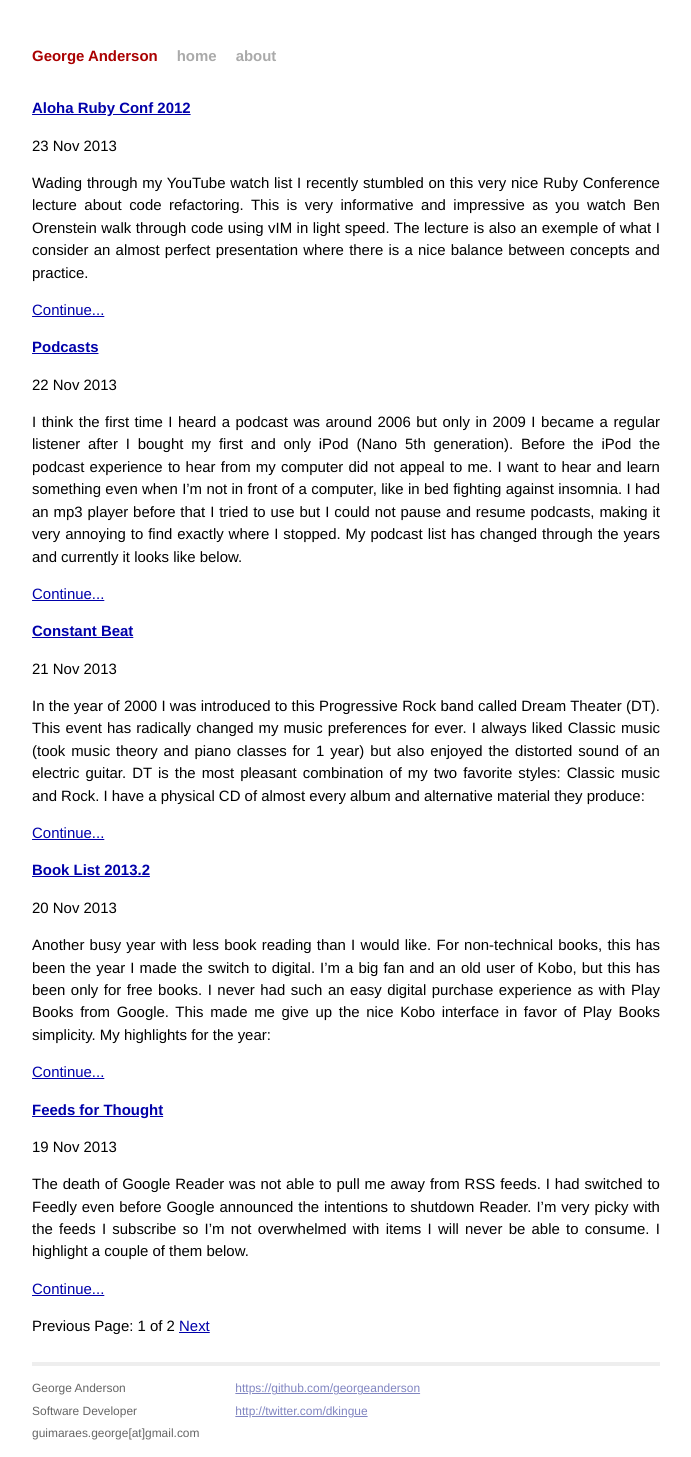
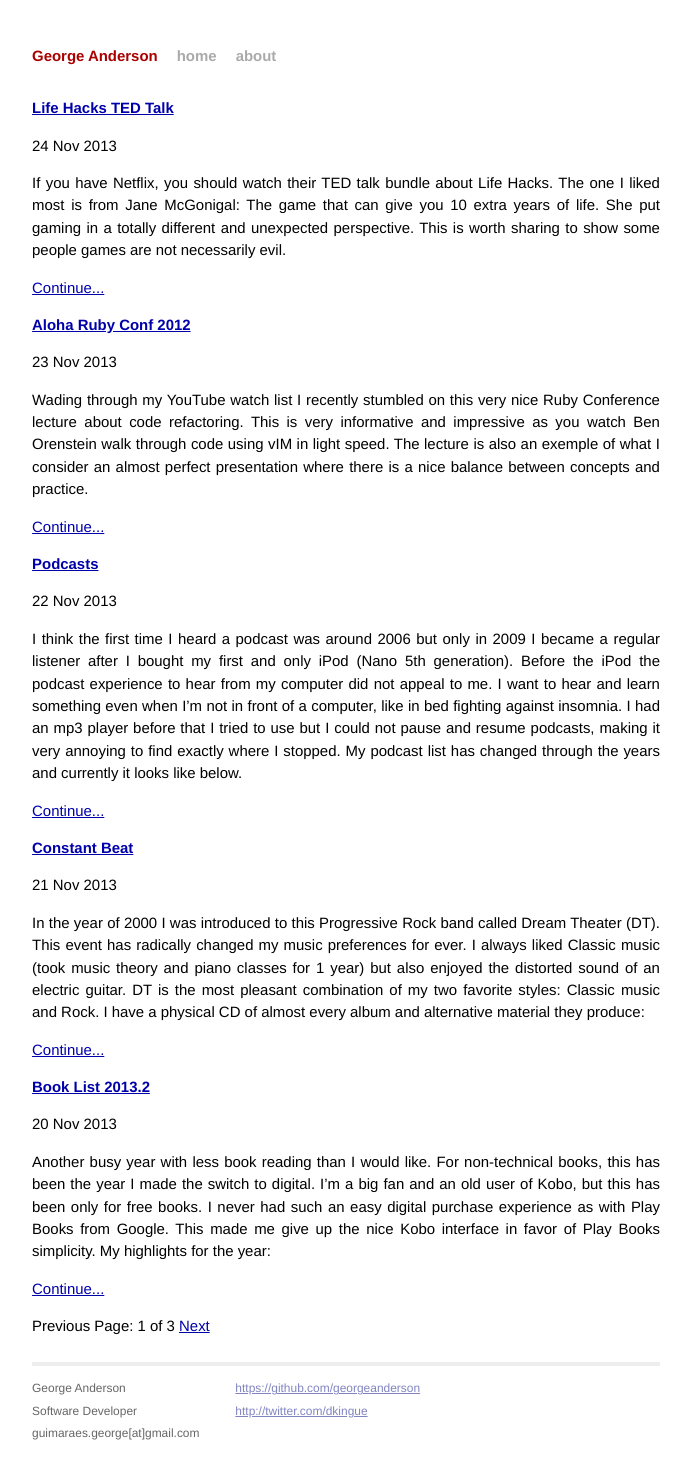
Before and after one commit to georgeanderson/georgeanderson.github.io, a Jekyll site: the page built from index.html, in a window 1280 px wide. Shown: the whole page, without its empty margins (294-985 px from the left). Built offline with Jekyll 4.4.1, drawn with Linux system fonts in a browser that asks for light colours; the list of posts is cut into pages by our own code.

Commit message:
Life Hack TED Talk post

```diff
--- /dev/null
+++ b/_posts/2013-11-24-life-hack-ted.md
@@ -0,0 +1,13 @@
+---
+layout: post
+title:  "Life Hacks TED Talk"
+date:   2013-11-24 6:42:18
+categories: post
+tags: about ted
+---
+
+If you have Netflix, you should watch their TED talk bundle about Life Hacks. The one I liked most is from Jane McGonigal: The game that can give you 10 extra years of life. She put gaming in a totally different and unexpected perspective. This is worth sharing to show some people games are not necessarily evil.
+
+[Jane McGonigal: The game that can give you 10 extra years of life] (http://www.ted.com/talks/jane_mcgonigal_the_game_that_can_give_you_10_extra_years_of_life.html)
+
+Enjoy!
```
Also changed, not shown: about.html (+6 -1 lines).
